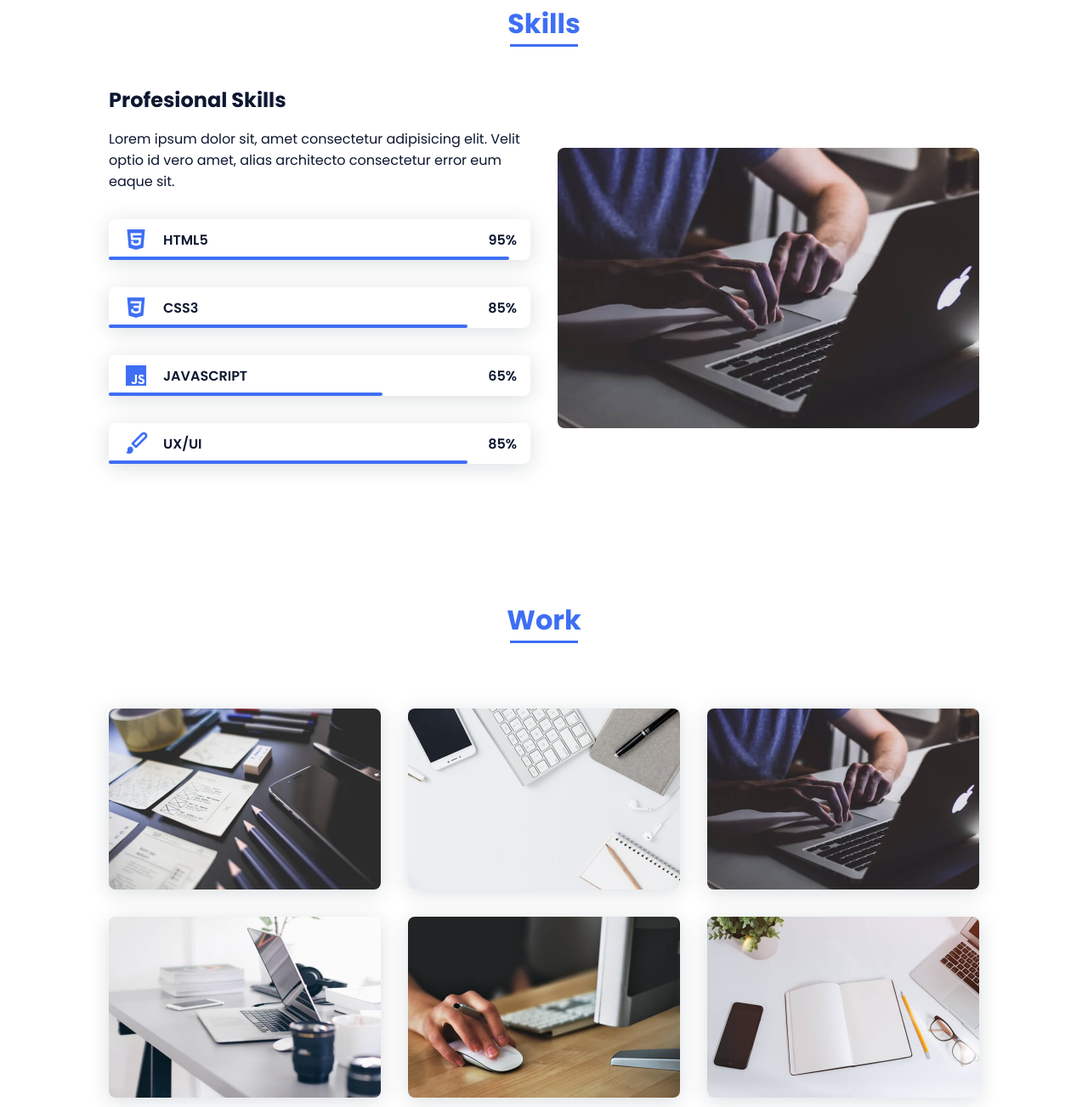
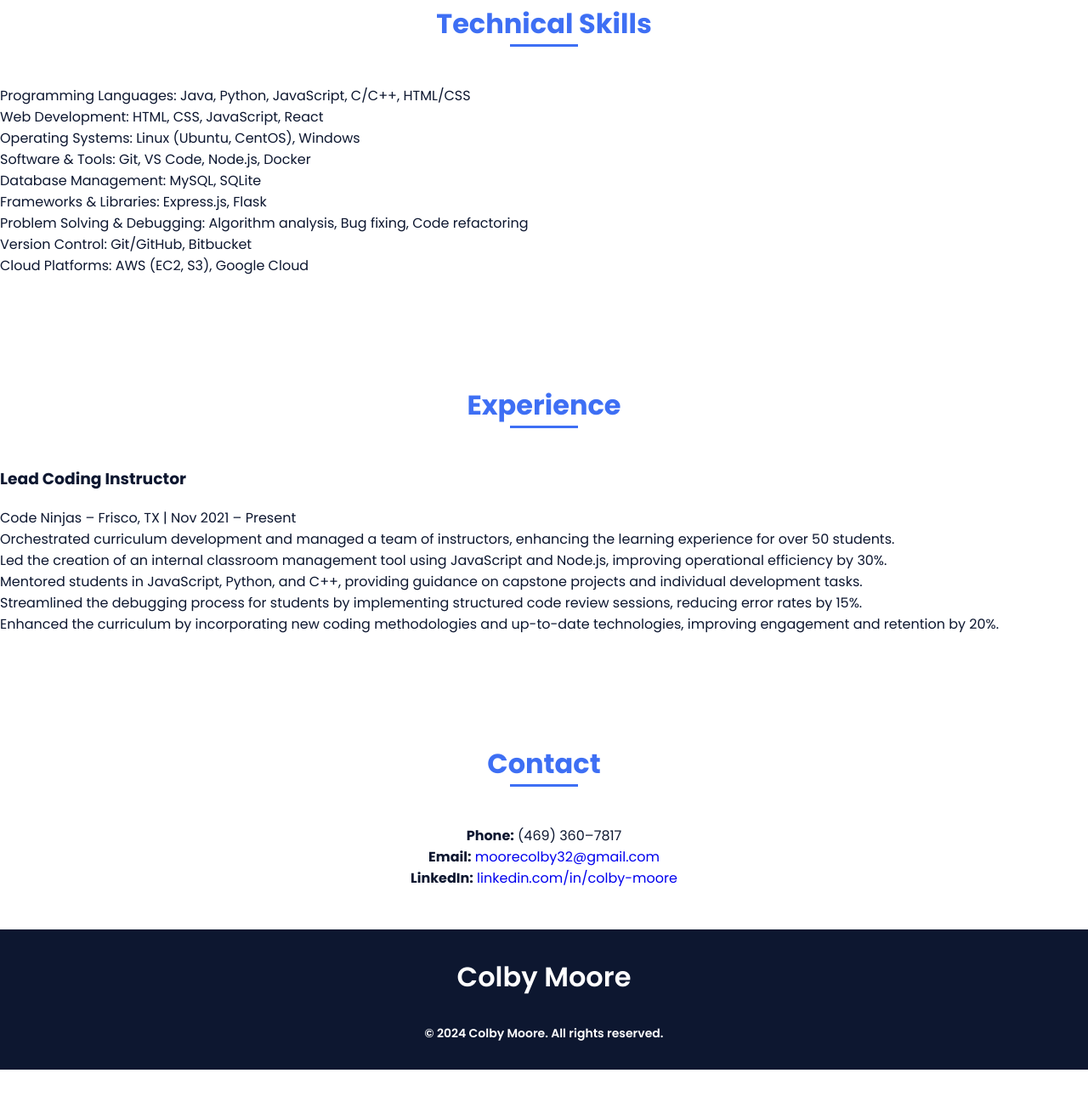
Before and after one commit to ColbyMoore32/portfolioTest, a plain HTML site: page index.html in a window 1280 px wide. Shown: the part 1417-2720 px from the top of the page at 85% size. After the commit the page ends 2676 px from the top, so only its background shows below. Drawn offline with nearby package versions, Linux system fonts and the light colour scheme.

Commit message:
Update index.html

```diff
--- a/index.html
+++ b/index.html
@@ -9,14 +9,14 @@
         <!-- =====BOX ICONS===== -->
         <link href='https://cdn.jsdelivr.net/npm/boxicons@2.0.5/css/boxicons.min.css' rel='stylesheet'>
 
-        <title>Portfolio website complete</title>
+        <title>Colby Moore - Portfolio</title>
     </head>
     <body>
         <!--===== HEADER =====-->
         <header class="l-header">
             <nav class="nav bd-grid">
                 <div>
-                    <a href="#" class="nav__logo">Marlon</a>
+                    <a href="#" class="nav__logo">Colby Moore</a>
                 </div>
 
                 <div class="nav__menu" id="nav-menu">
@@ -24,7 +24,7 @@
                         <li class="nav__item"><a href="#home" class="nav__link active-link">Home</a></li>
                         <li class="nav__item"><a href="#about" class="nav__link">About</a></li>
                         <li class="nav__item"><a href="#skills" class="nav__link">Skills</a></li>
-                        <li class="nav__item"><a href="#work" class="nav__link">Work</a></li>
+                        <li class="nav__item"><a href="#experience" class="nav__link">Experience</a></li>
                         <li class="nav__item"><a href="#contact" class="nav__link">Contact</a></li>
                     </ul>
                 </div>
@@ -39,15 +39,14 @@
             <!--===== HOME =====-->
             <section class="home bd-grid" id="home">
                 <div class="home__data">
-                    <h1 class="home__title">Hi,<br>I'am <span class="home__title-color">Marlon</span><br> Web Designer</h1>
+                    <h1 class="home__title">Hi,<br>I'm <span class="home__title-color">Colby Moore</span><br>Computer Science Student</h1>
 
-                    <a href="#" class="button">Contact</a>
+                    <a href="#contact" class="button">Contact Me</a>
                 </div>
 
                 <div class="home__social">
-                    <a href="" class="home__social-icon"><i class='bx bxl-linkedin'></i></a>
-                    <a href="" class="home__social-icon"><i class='bx bxl-behance' ></i></a>
-                    <a href="" class="home__social-icon"><i class='bx bxl-github' ></i></a>
+                    <a href="https://www.linkedin.com/in/colby-moore/" class="home__social-icon"><i class='bx bxl-linkedin'></i></a>
+                    <a href="mailto:moorecolby32@gmail.com" class="home__social-icon"><i class='bx bx-envelope'></i></a>
                 </div>
 
                 <div class="home__img">
@@ -57,14 +56,14 @@
                         </mask>
                         <g mask="url(#mask0)">
                             <path d="M9.19024 145.964C34.0253 76.5814 114.865 54.7299 184.111 29.4823C245.804 6.98884 311.86 -14.9503 370.735 14.143C431.207 44.026 467.948 107.508 477.191 174.311C485.897 237.229 454.931 294.377 416.506 344.954C373.74 401.245 326.068 462.801 255.442 466.189C179.416 469.835 111.552 422.137 65.1576 361.805C17.4835 299.81 -17.1617 219.583 9.19024 145.964Z"/>
-                            <image class="home__blob-img" x="50" y="60" href="assets/perfil.png"/>
+                            <image class="home__blob-img" x="50" y="60" href="assets/colby_image.png"/>
                         </g>
                     </svg>
                 </div>
             </section>
 
             <!--===== ABOUT =====-->
-            <section class="about section " id="about">
+            <section class="about section" id="about">
                 <h2 class="section-title">About</h2>
 
                 <div class="about__container bd-grid">
@@ -73,128 +72,60 @@
                     </div>
 
                     <div>
-                        <h2 class="about__subtitle">I'am Marlon</h2>
-                        <p class="about__text">Lorem, ipsum dolor sit amet consectetur adipisicing elit. Voluptate cum expedita quo culpa tempora, assumenda, quis fugiat ut voluptates soluta, aut earum nemo recusandae cumque perferendis! Recusandae alias accusamus atque.</p>
+                        <h2 class="about__subtitle">Enthusiastic Computer Science Freshman</h2>
+                        <p class="about__text">I am an enthusiastic and dedicated Computer Science freshman at the University of North Texas with over two years of leadership experience as a Lead Instructor at Code Ninjas. Proficient in software development and web technologies, including Java, Python, JavaScript, React, and cloud platforms. I am seeking a web developer or software engineering internship to apply my technical skills in real-world projects, optimize workflows, and drive impactful results.</p>
                     </div>
                 </div>
             </section>
 
             <!--===== SKILLS =====-->
             <section class="skills section" id="skills">
-                <h2 class="section-title">Skills</h2>
-
-                <div class="skills__container bd-grid">
-                    <div>
-                        <h2 class="skills__subtitle">Profesional Skills</h2>
-                        <p class="skills__text">Lorem ipsum dolor sit, amet consectetur adipisicing elit. Velit optio id vero amet, alias architecto consectetur error eum eaque sit.</p>
-                        <div class="skills__data">
-                            <div class="skills__names">
-                                <i class='bx bxl-html5 skills__icon'></i>
-                                <span class="skills__name">HTML5</span>
-                            </div>
-                            <div class="skills__bar skills__html">
-
-                            </div>
-                            <div>
-                                <span class="skills__percentage">95%</span>
-                            </div>
-                        </div>
-                        <div class="skills__data">
-                            <div class="skills__names">
-                                <i class='bx bxl-css3 skills__icon'></i>
-                                <span class="skills__name">CSS3</span>
-                            </div>
-                            <div class="skills__bar skills__css">
-
-                            </div>
-                            <div>
-                                <span class="skills__percentage">85%</span>
-                            </div>
-                        </div>
-                        <div class="skills__data">
-                            <div class="skills__names">
-                                <i class='bx bxl-javascript skills__icon' ></i>
-                                <span class="skills__name">JAVASCRIPT</span>
-                            </div>
-                            <div class="skills__bar skills__js">
-
-                            </div>
-                            <div>
-                                <span class="skills__percentage">65%</span>
-                            </div>
-                        </div>
-                        <div class="skills__data">
-                            <div class="skills__names">
-                                <i class='bx bxs-paint skills__icon'></i>
-                                <span class="skills__name">UX/UI</span>
-                            </div>
-                            <div class="skills__bar skills__ux">
-
-                            </div>
-                            <div>
-                                <span class="skills__percentage">85%</span>
-                            </div>
-                        </div>
-                    </div>
-
-                    <div>
-                        <img src="assets/work3.jpg" alt="" class="skills__img">
-                    </div>
-                </div>
+                <h2 class="section-title">Technical Skills</h2>
+                <ul>
+                    <li>Programming Languages: Java, Python, JavaScript, C/C++, HTML/CSS</li>
+                    <li>Web Development: HTML, CSS, JavaScript, React</li>
+                    <li>Operating Systems: Linux (Ubuntu, CentOS), Windows</li>
+                    <li>Software & Tools: Git, VS Code, Node.js, Docker</li>
+                    <li>Database Management: MySQL, SQLite</li>
+                    <li>Frameworks & Libraries: Express.js, Flask</li>
+                    <li>Problem Solving & Debugging: Algorithm analysis, Bug fixing, Code refactoring</li>
+                    <li>Version Control: Git/GitHub, Bitbucket</li>
+                    <li>Cloud Platforms: AWS (EC2, S3), Google Cloud</li>
+                </ul>
             </section>
 
-            <!--===== WORK =====-->
-            <section class="work section" id="work">
-                <h2 class="section-title">Work</h2>
-
-                <div class="work__container bd-grid">
-                    <a href="" class="work__img">
-                        <img src="assets/work1.jpg" alt="">
-                    </a>
-                    <a href="" class="work__img">
-                        <img src="assets/work2.jpg" alt="">
-                    </a>
-                    <a href="" class="work__img">
-                        <img src="assets/work3.jpg" alt="">
-                    </a>
-                    <a href="" class="work__img">
-                        <img src="assets/work4.jpg" alt="">
-                    </a>
-                    <a href="" class="work__img">
-                        <img src="assets/work5.jpg" alt="">
-                    </a>
-                    <a href="" class="work__img">
-                        <img src="assets/work6.jpg" alt="">
-                    </a>
+            <!--===== EXPERIENCE =====-->
+            <section class="experience section" id="experience">
+                <h2 class="section-title">Experience</h2>
+                <div>
+                    <h3>Lead Coding Instructor</h3>
+                    <p>Code Ninjas – Frisco, TX | Nov 2021 – Present</p>
+                    <ul>
+                        <li>Orchestrated curriculum development and managed a team of instructors, enhancing the learning experience for over 50 students.</li>
+                        <li>Led the creation of an internal classroom management tool using JavaScript and Node.js, improving operational efficiency by 30%.</li>
+                        <li>Mentored students in JavaScript, Python, and C++, providing guidance on capstone projects and individual development tasks.</li>
+                        <li>Streamlined the debugging process for students by implementing structured code review sessions, reducing error rates by 15%.</li>
+                        <li>Enhanced the curriculum by incorporating new coding methodologies and up-to-date technologies, improving engagement and retention by 20%.</li>
+                    </ul>
                 </div>
             </section>
 
             <!--===== CONTACT =====-->
             <section class="contact section" id="contact">
                 <h2 class="section-title">Contact</h2>
-
                 <div class="contact__container bd-grid">
-                    <form action="" class="contact__form">
-                        <input type="text" placeholder="Name" class="contact__input">
-                        <input type="mail" placeholder="Email" class="contact__input">
-                        <textarea name="" id="" cols="0" rows="10" class="contact__input"></textarea>
-                        <input type="button" value="Enviar" class="contact__button button">
-                    </form>
+                    <p><strong>Phone:</strong> (469) 360–7817</p>
+                    <p><strong>Email:</strong> <a href="mailto:moorecolby32@gmail.com">moorecolby32@gmail.com</a></p>
+                    <p><strong>LinkedIn:</strong> <a href="https://www.linkedin.com/in/colby-moore/">linkedin.com/in/colby-moore</a></p>
                 </div>
             </section>
         </main>
 
         <!--===== FOOTER =====-->
         <footer class="footer">
-            <p class="footer__title">Marlon</p>
-            <div class="footer__social">
-                <a href="#" class="footer__icon"><i class='bx bxl-facebook' ></i></a>
-                <a href="#" class="footer__icon"><i class='bx bxl-instagram' ></i></a>
-                <a href="#" class="footer__icon"><i class='bx bxl-twitter' ></i></a>
-            </div>
-            <p class="footer__copy">&#169; Bedimcode. All rigths reserved</p>
+            <p class="footer__title">Colby Moore</p>
+            <p class="footer__copy">&#169; 2024 Colby Moore. All rights reserved.</p>
         </footer>
-
 
         <!--===== SCROLL REVEAL =====-->
         <script src="https://unpkg.com/scrollreveal"></script>
```
